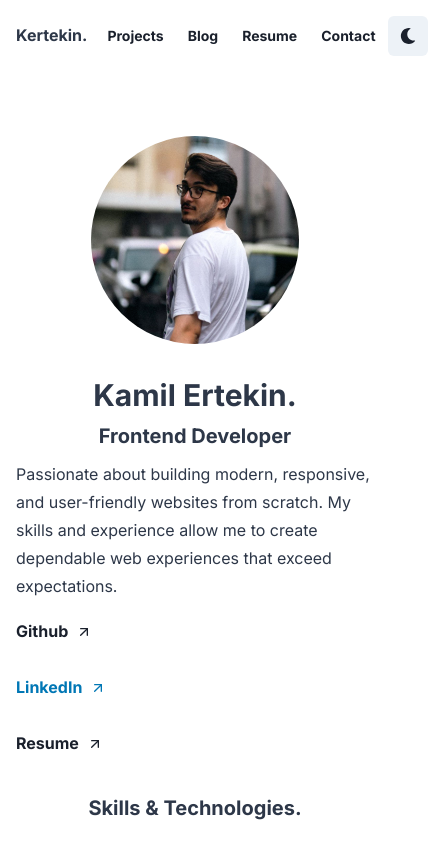
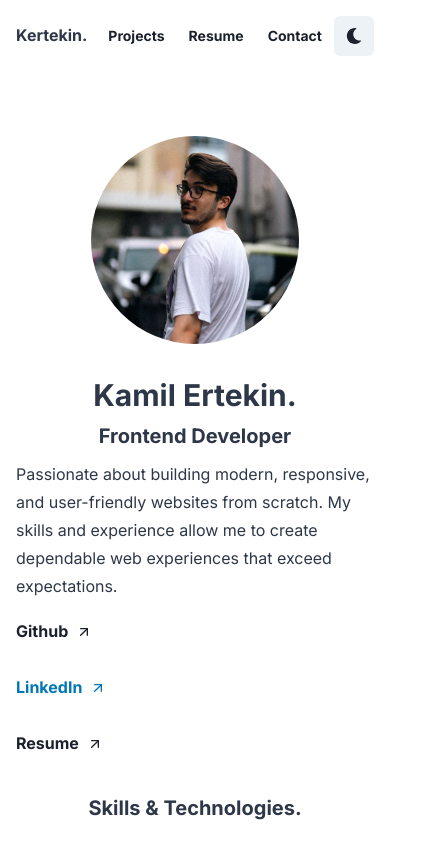
Before and after one commit to Selimology/nextjs-portfolio-website, a Next.js app: page / in a window 390 px wide. Shown: the top 844 px of the page, 428 px wide, since content can reach past the window. Built offline with nearby package versions, Linux system fonts and the light colour scheme.

Commit message:
fix: mobile responsiveness

```diff
--- a/src/components/layout/generalheader.tsx
+++ b/src/components/layout/generalheader.tsx
@@ -30,11 +30,11 @@ const Header = () => {
             Projects
           </Button>
         </NextLink>
-        <NextLink href="/" passHref>
+        {/* <NextLink href="/" passHref>
           <Button size={{ base: 'sm', md: 'md' }} variant="ghost">
             Blog
           </Button>
-        </NextLink>
+        </NextLink> */}
         <NextLink href="/" passHref>
           <Button size={{ base: 'sm', md: 'md' }} variant="ghost">
             Resume
```
